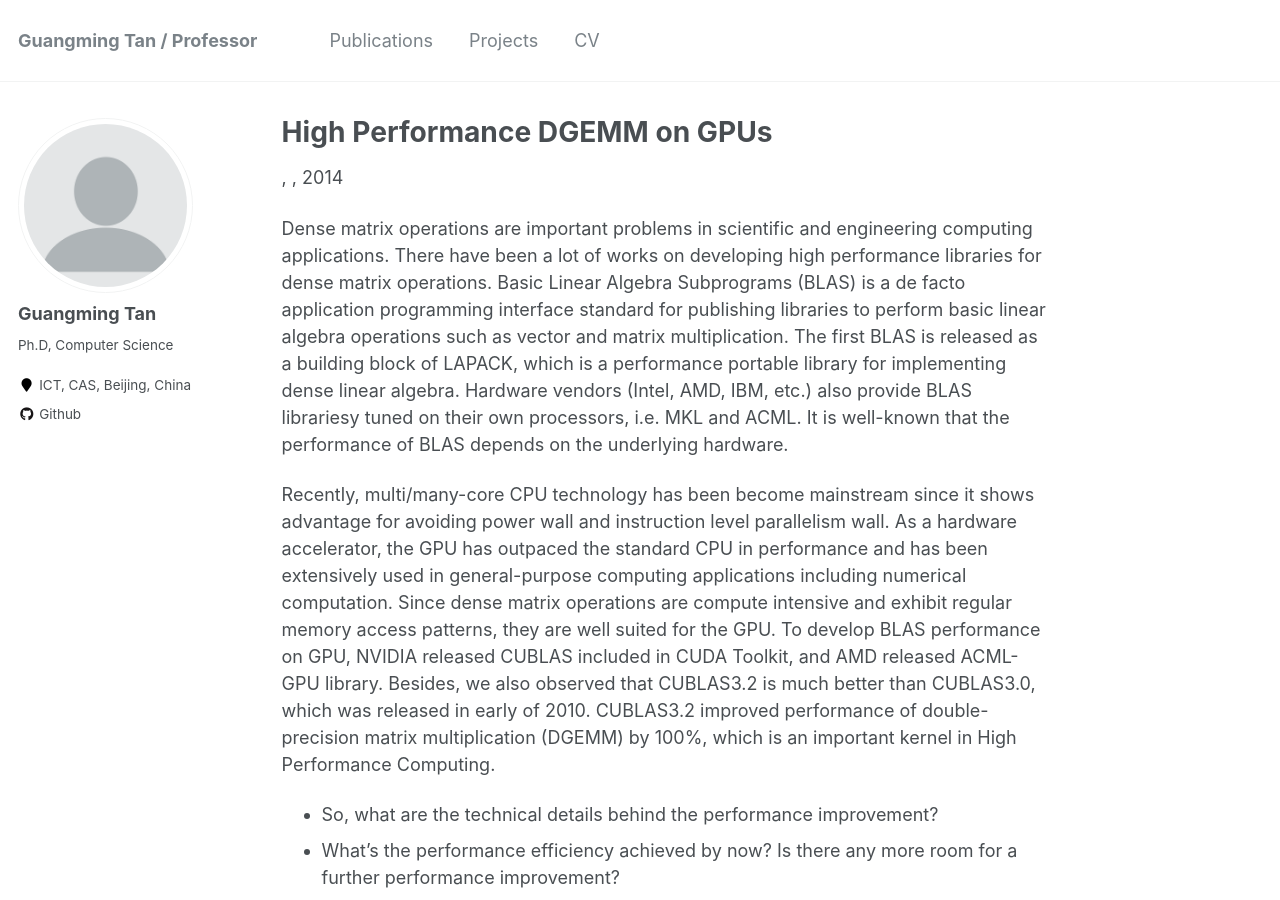
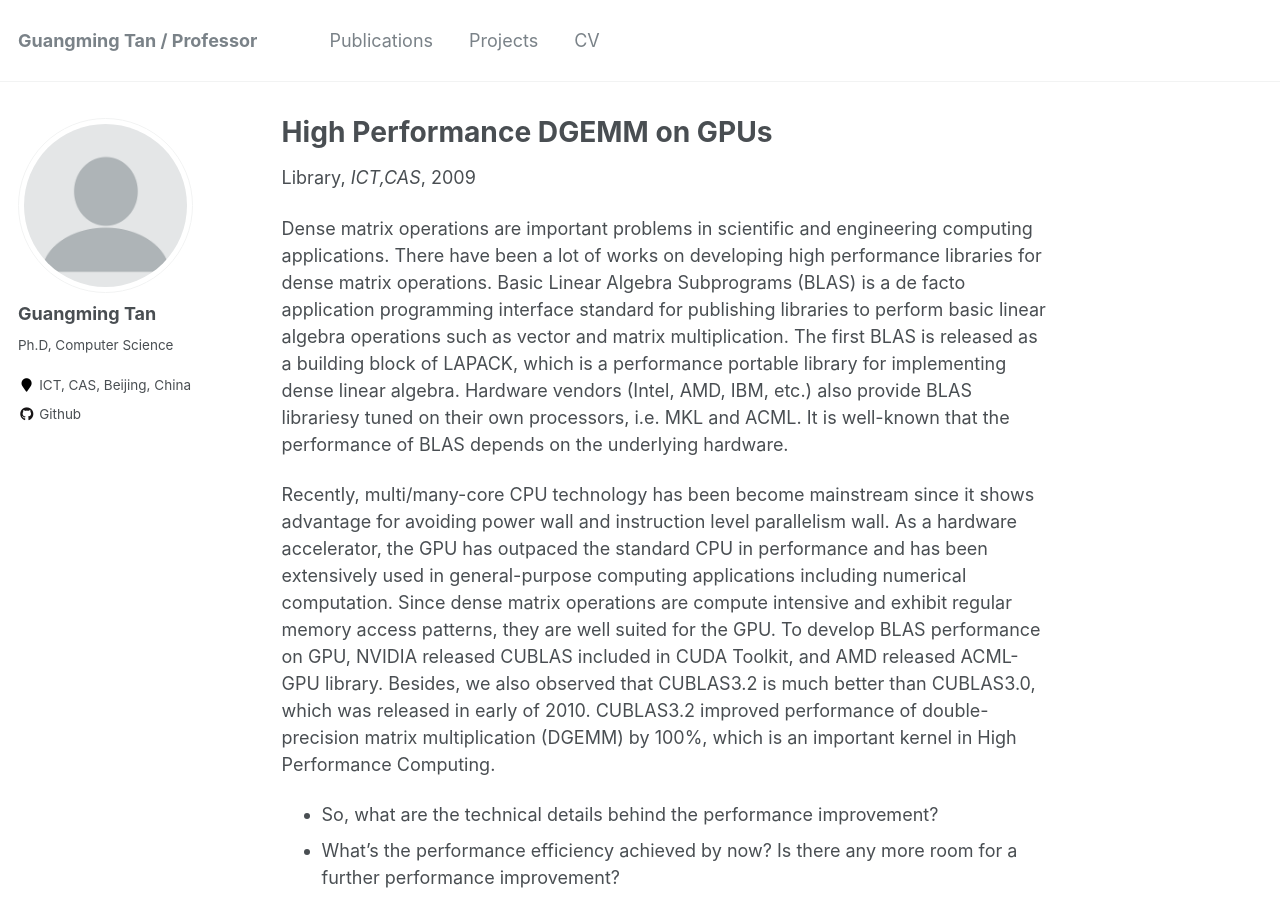
Before and after one commit to TanNiu/TanNiu.github.io, a Jekyll site: the page built from _teaching/2014-spring-teaching-1.md, in a window 1280 px wide and 900 px high. Built offline with Jekyll 4.4.1, drawn with Linux system fonts in a browser that asks for light colours.

Commit message:
update about

```diff
--- a/_teaching/2014-spring-teaching-1.md
+++ b/_teaching/2014-spring-teaching-1.md
@@ -1,10 +1,10 @@
 ---
 title: "High Performance DGEMM on GPUs"
 collection: teaching
-type: ""
+type: "Library"
 permalink: /teaching/2014-spring-teaching-1
-venue: ""
-date: 2014-01-01
+venue: "ICT,CAS"
+date: 2009-01-01
 location: "City, Country"
 ---
 
```
